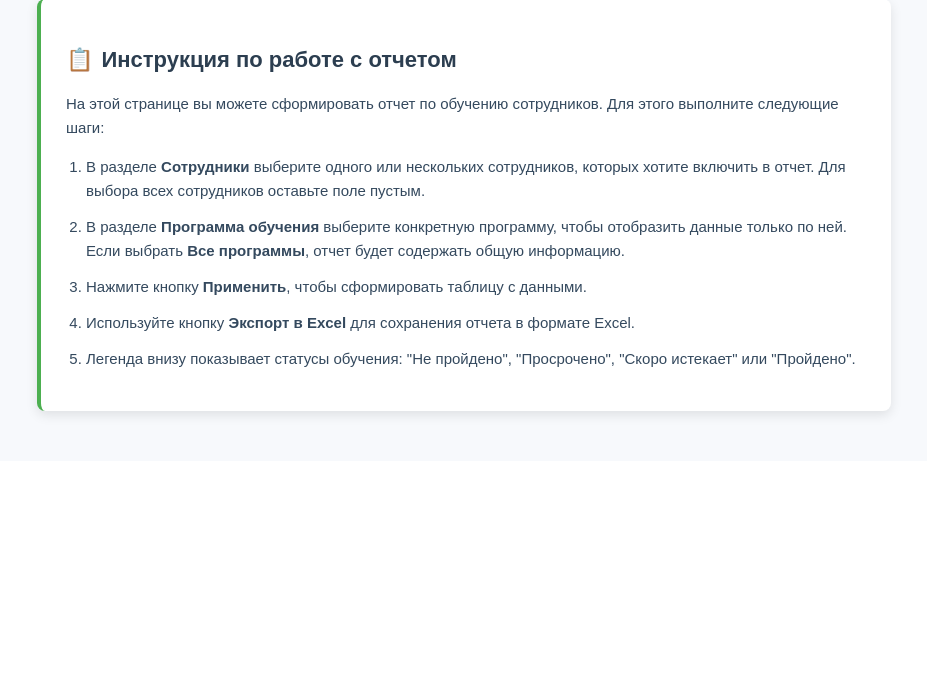
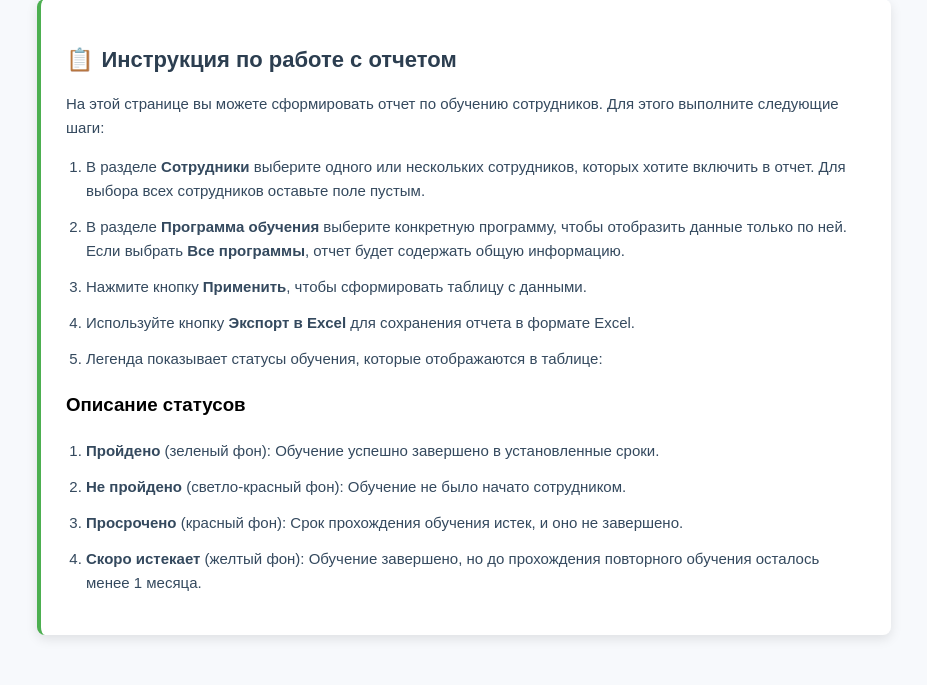
Before and after one commit to evlx87/training_tracker, a Django app: page /reports/ in a window 1280 px wide. Shown: the part 519-1204 px from the top of the page, without its empty margins (176-1103 px from the left). Before the commit the page ends 939 px from the top, so only its background shows below. Run offline with Django 5.2, Linux system fonts and the light colour scheme; data that the repository does not hold is empty.

Commit message:
в шаблоне reports.html обновлена инструкция

```diff
--- a/employees/templates/reports.html
+++ b/employees/templates/reports.html
@@ -112,7 +112,14 @@
             <li>В разделе <strong>Программа обучения</strong> выберите конкретную программу, чтобы отобразить данные только по ней. Если выбрать <strong>Все программы</strong>, отчет будет содержать общую информацию.</li>
             <li>Нажмите кнопку <strong>Применить</strong>, чтобы сформировать таблицу с данными.</li>
             <li>Используйте кнопку <strong>Экспорт в Excel</strong> для сохранения отчета в формате Excel.</li>
-            <li>Легенда внизу показывает статусы обучения: "Не пройдено", "Просрочено", "Скоро истекает" или "Пройдено".</li>
+            <li>Легенда показывает статусы обучения, которые отображаются в таблице:</li>
+        </ol>
+        <h3>Описание статусов</h3>
+        <ol>
+            <li><strong>Пройдено</strong> (зеленый фон): Обучение успешно завершено в установленные сроки.</li>
+            <li><strong>Не пройдено</strong> (светло-красный фон): Обучение не было начато сотрудником.</li>
+            <li><strong>Просрочено</strong> (красный фон): Срок прохождения обучения истек, и оно не завершено.</li>
+            <li><strong>Скоро истекает</strong> (желтый фон): Обучение завершено, но до прохождения повторного обучения осталось менее 1 месяца.</li>
         </ol>
     </div>
 {% endif %}
```
